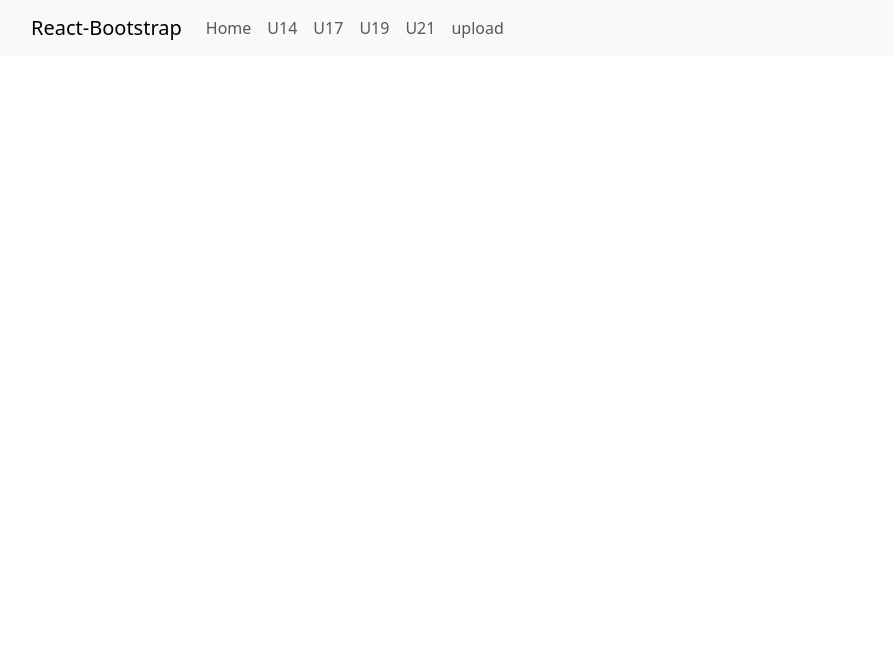
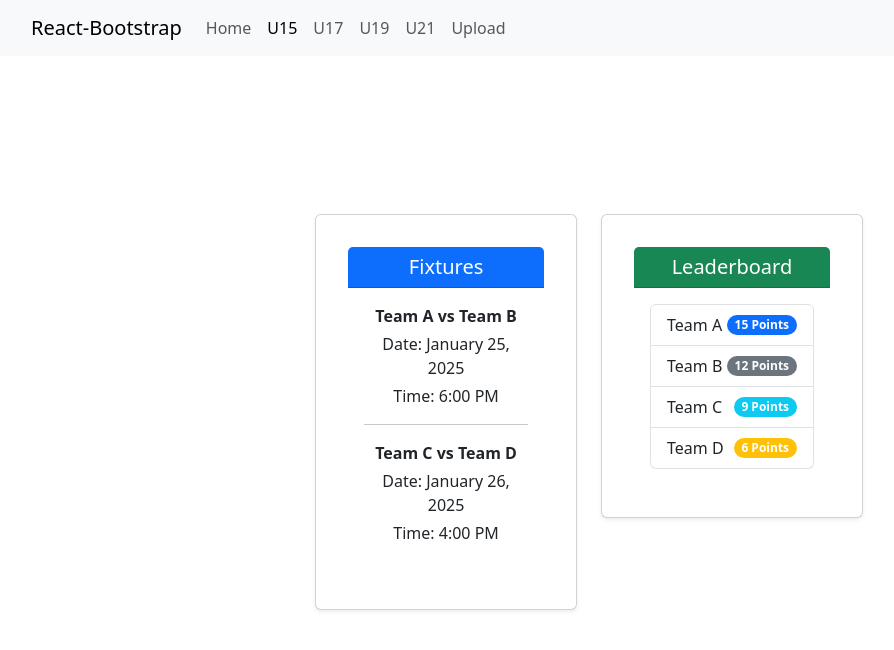
Before and after one commit to bazman11/Turnir, a React (Vite) app: page /u15 in a window 1280 px wide. Shown: the top 650 px of the page, without its empty margins (51-945 px from the left). Built offline with nearby package versions, Linux system fonts and the light colour scheme.

Commit message:
fixed routes and pages

```diff
--- a/src/components/Header.tsx
+++ b/src/components/Header.tsx
@@ -1,22 +1,36 @@
 import Container from "react-bootstrap/Container";
 import Nav from "react-bootstrap/Nav";
 import Navbar from "react-bootstrap/Navbar";
-import NavDropdown from "react-bootstrap/NavDropdown";
+import { NavLink } from "react-router-dom";
 
 const Header: React.FC = () => {
   return (
     <Navbar expand="lg" className="bg-body-tertiary fixed-top">
       <Container>
-        <Navbar.Brand href="#home">React-Bootstrap</Navbar.Brand>
+        <Navbar.Brand as={NavLink} to="/">
+          React-Bootstrap
+        </Navbar.Brand>
         <Navbar.Toggle aria-controls="basic-navbar-nav" />
         <Navbar.Collapse id="basic-navbar-nav">
           <Nav className="me-auto">
-            <Nav.Link href="#home">Home</Nav.Link>
-            <Nav.Link href="#u14">U14</Nav.Link>
-            <Nav.Link href="#u17">U17</Nav.Link>
-            <Nav.Link href="#u19">U19</Nav.Link>
-            <Nav.Link href="#u21">U21</Nav.Link>
-            <Nav.Link href="#upload">upload</Nav.Link>
+            <Nav.Link as={NavLink} to="/" end>
+              Home
+            </Nav.Link>
+            <Nav.Link as={NavLink} to="/u15">
+              U15
+            </Nav.Link>
+            <Nav.Link as={NavLink} to="/u17">
+              U17
+            </Nav.Link>
+            <Nav.Link as={NavLink} to="/u19">
+              U19
+            </Nav.Link>
+            <Nav.Link as={NavLink} to="/u21">
+              U21
+            </Nav.Link>
+            <Nav.Link as={NavLink} to="/upload">
+              Upload
+            </Nav.Link>
           </Nav>
         </Navbar.Collapse>
       </Container>
--- a/src/pages/U15.tsx
+++ b/src/pages/U15.tsx
@@ -1,7 +1,70 @@
 import React from "react";
 
 const U15: React.FC = () => {
-  return <div></div>;
+  return (
+    <div className="container mt-4">
+      <div className="row">
+        <div className="col-md-6">
+          <div className="card shadow-sm">
+            <div className="card-header bg-primary text-white">
+              <h5 className="mb-0">Fixtures</h5>
+            </div>
+            <div className="card-body">
+              <div className="fixture mb-3">
+                <p className="mb-1">
+                  <strong>Team A vs Team B</strong>
+                </p>
+                <p className="mb-1">Date: January 25, 2025</p>
+                <p>Time: 6:00 PM</p>
+              </div>
+              <hr />
+              <div className="fixture mb-3">
+                <p className="mb-1">
+                  <strong>Team C vs Team D</strong>
+                </p>
+                <p className="mb-1">Date: January 26, 2025</p>
+                <p>Time: 4:00 PM</p>
+              </div>
+            </div>
+          </div>
+        </div>
+
+        <div className="col-md-6">
+          <div className="card shadow-sm">
+            <div className="card-header bg-success text-white">
+              <h5 className="mb-0">Leaderboard</h5>
+            </div>
+            <div className="card-body">
+              <ul className="list-group">
+                <li className="list-group-item d-flex justify-content-between align-items-center">
+                  Team A
+                  <span className="badge bg-primary rounded-pill">
+                    15 Points
+                  </span>
+                </li>
+                <li className="list-group-item d-flex justify-content-between align-items-center">
+                  Team B
+                  <span className="badge bg-secondary rounded-pill">
+                    12 Points
+                  </span>
+                </li>
+                <li className="list-group-item d-flex justify-content-between align-items-center">
+                  Team C
+                  <span className="badge bg-info rounded-pill">9 Points</span>
+                </li>
+                <li className="list-group-item d-flex justify-content-between align-items-center">
+                  Team D
+                  <span className="badge bg-warning rounded-pill">
+                    6 Points
+                  </span>
+                </li>
+              </ul>
+            </div>
+          </div>
+        </div>
+      </div>
+    </div>
+  );
 };
 
 export default U15;
```
